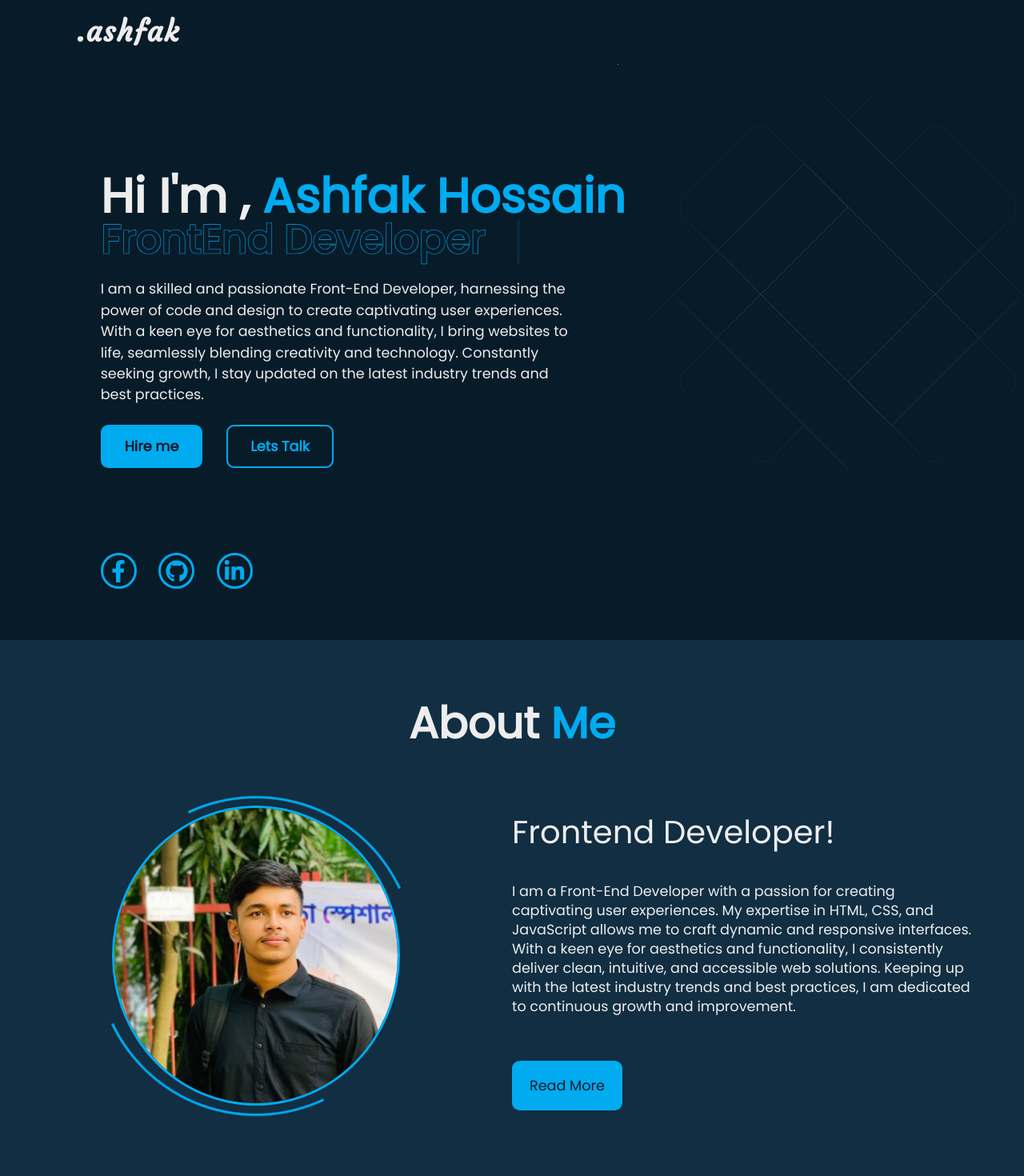
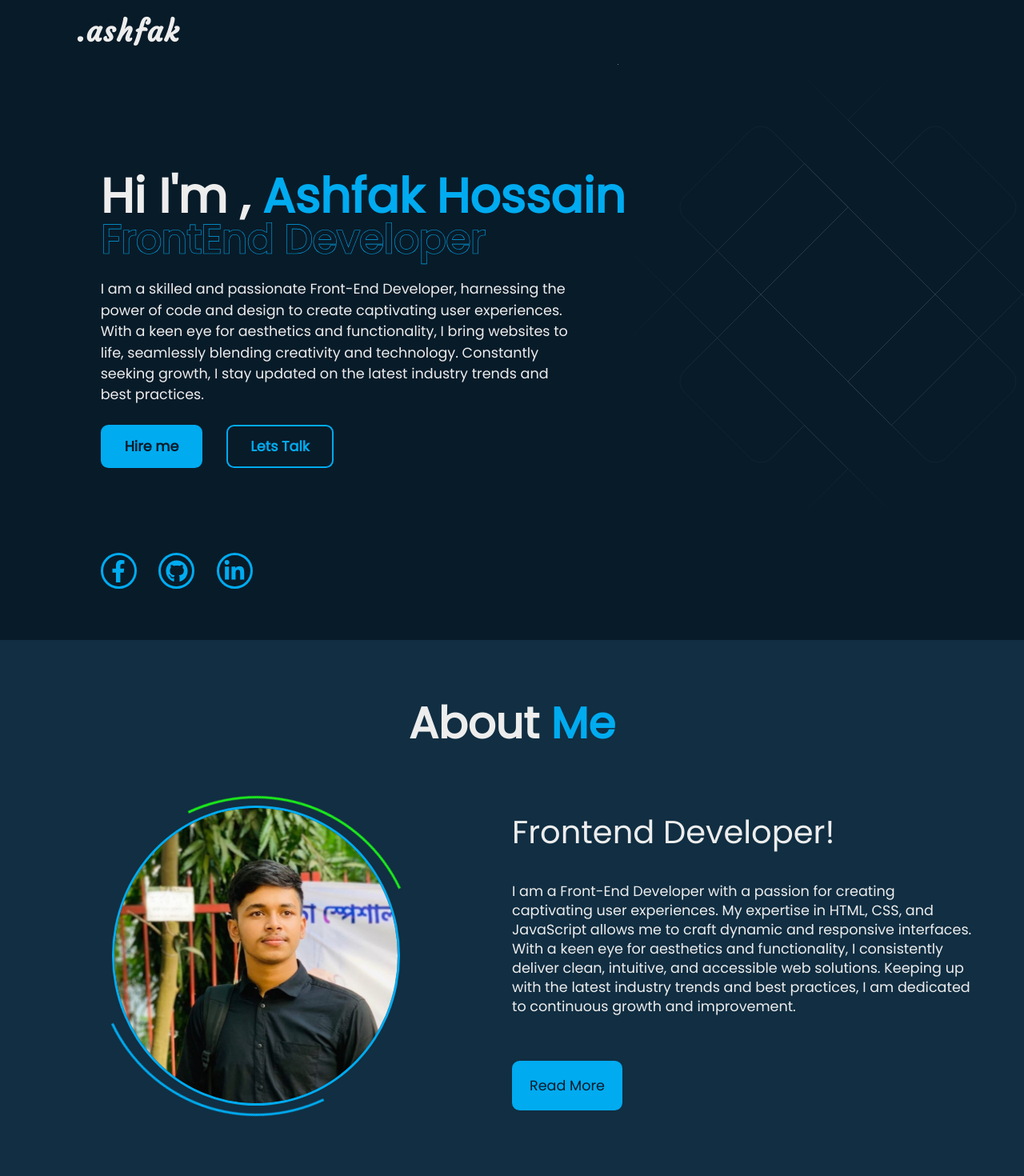
Before and after one commit to ashfakhossain15/portfolio-ashfakhossain15, a React (Vite) app: page / in a window 1280 px wide. Shown: the top 1470 px of the page at 80% size. Built offline with nearby package versions, Linux system fonts and the light colour scheme.

Commit message:
fixed some issues

```diff
--- a/src/Components/Pages/About/About.jsx
+++ b/src/Components/Pages/About/About.jsx
@@ -43,6 +43,7 @@ const About = () => {
               ></span>{" "}
             </p>
             <div className="btn-box buttons relative ">
+
               <Link className="button-box  my-6 px-5 py-4">
                 <button className="font-light">Read More </button>
               </Link>
--- a/src/index.css
+++ b/src/index.css
@@ -90,10 +90,6 @@ nav a:hover {
   background-repeat: no-repeat;
   background-position: 0 0;
 }
-.home.show-animation .home-content .text-animate h1 {
-  animation: homeBgText 6s linear infinite;
-  animation-delay: 2s;
-}
 .home-content .text-animate h1::before {
   content: "";
   position: absolute;
@@ -101,14 +97,10 @@ nav a:hover {
   left: 0;
   width: 0;
   height: 110%;
-  border-right: 0.3rem solid var(--main-color);
 
   z-index: 1;
 }
-.home.show-animation .home-content .text-animate h1::before {
-  animation: homeCursorText 6s linear infinite;
-  animation-delay: 2s;
-}
+
 
 .content-bio {
   width: 37.2rem;
@@ -275,7 +267,7 @@ nav a:hover {
   height: 100%;
   border-radius: 50%;
   border-left: 0.2rem solid var(--main-color);
-  border-right: 0.2rem solid var(--main-color);
+  border-right: 0.2rem solid rgb(27, 236, 27);
   border-top: 0.2rem solid var(--second-bg-color);
   border-bottom: 0.2rem solid var(--second-bg-color);
   animation: aboutSpinner 8s linear infinite;
```
